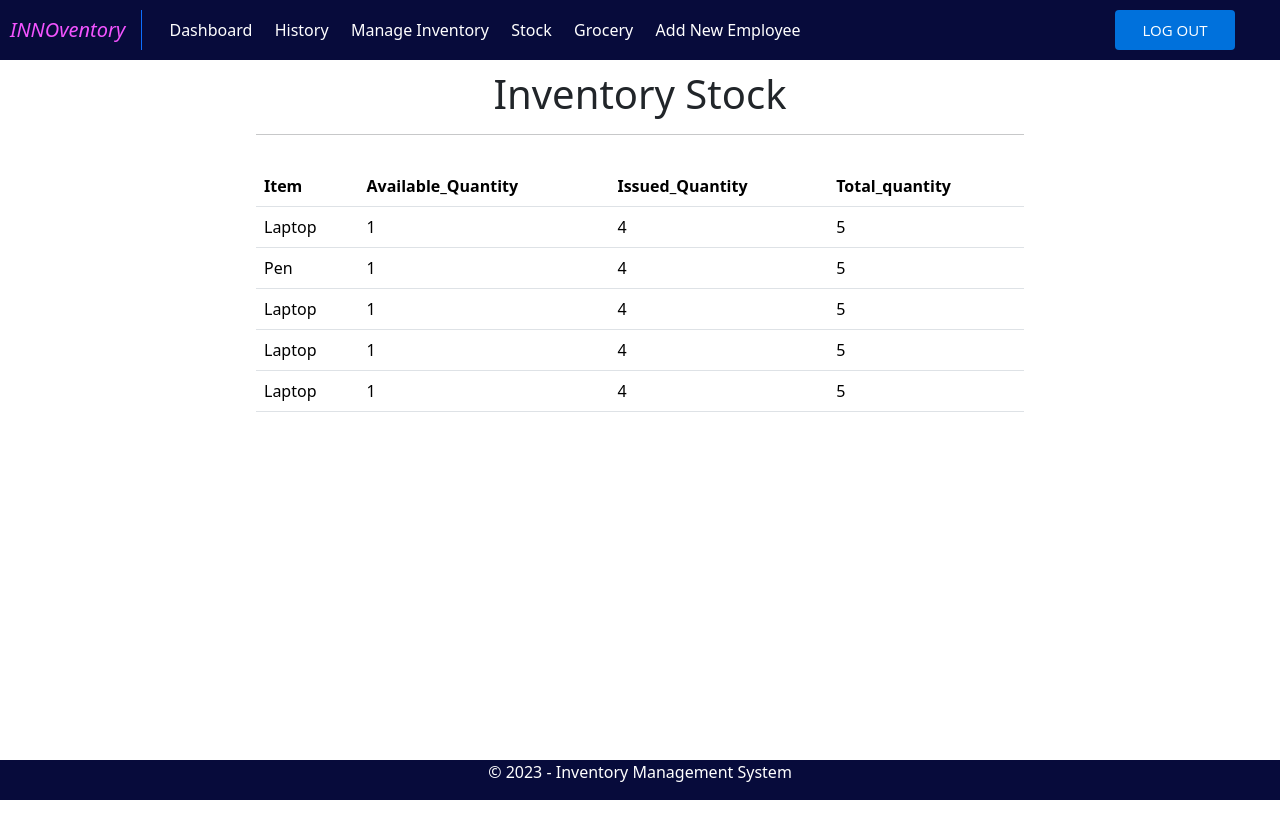
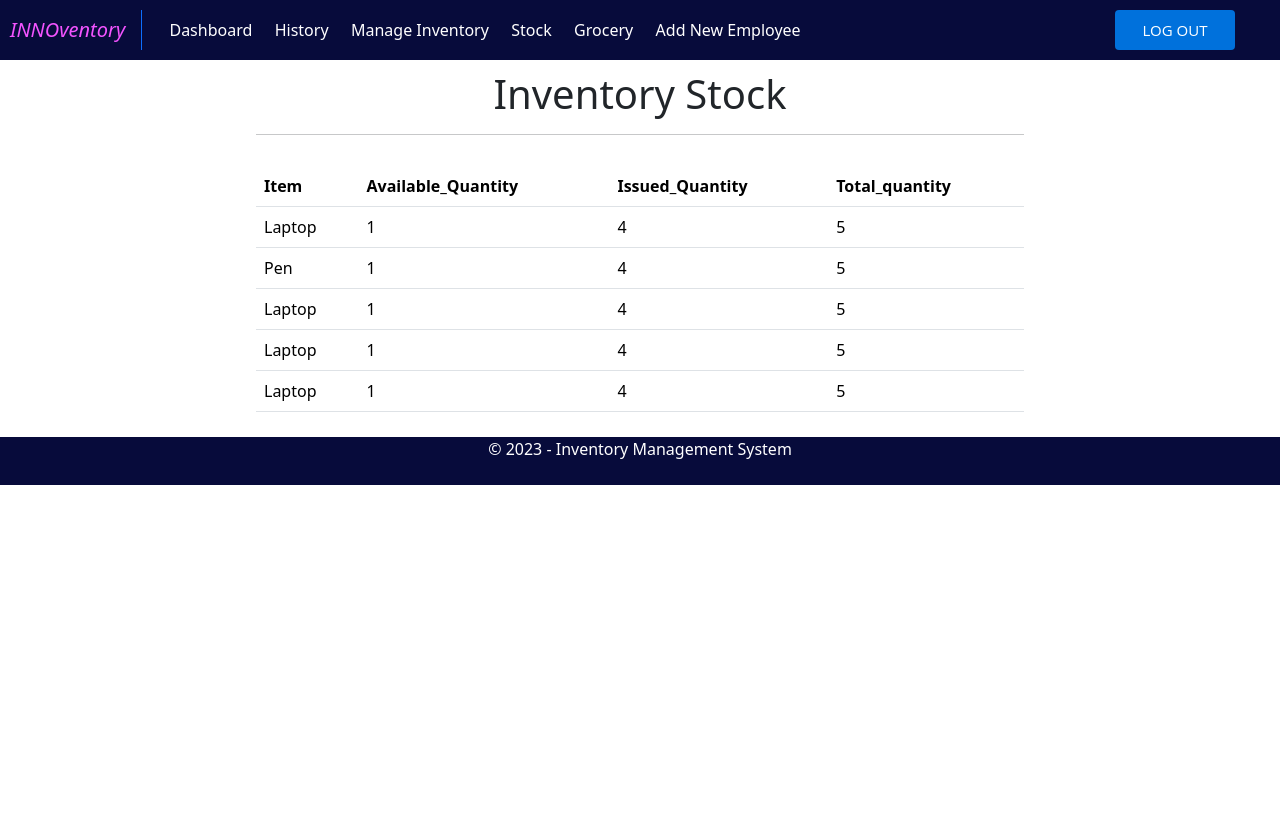
Before and after one commit to akanksha-dubey99/Inventory_MS, a React (Create React App) app: page /stock in a window 1280 px wide. Shown: the top 838 px of the page. After the commit the page ends 800 px from the top, so only its background shows below. Built offline with nearby package versions, Linux system fonts and the light colour scheme.

Commit message:
footer fixed

```diff
--- a/src/App.js
+++ b/src/App.js
@@ -1,5 +1,6 @@
 import React from "react";
 import Add_header from "./Components/Header";
+import Footer from "./Components/Footer";
 import AddInventory from "./Pages/ManageInventory";
 import { BrowserRouter,Routes,Route } from "react-router-dom";
 import Home from "./Pages/Home";
@@ -27,7 +28,7 @@ export default function App() {
       <Route path="addNewEmployee" element={<NewEmployee/>}/>
     </Routes>
     </BrowserRouter>
-
+   <Footer/>
     </>
   );
 }
--- /dev/null
+++ b/src/Components/Footer.js
@@ -0,0 +1,12 @@
+import "../Style/Header.css";
+
+function Footer() {
+  return (
+    <>
+      <div className="footer">
+        <span id="sp">© 2023 - Inventory Management System</span>
+      </div>
+    </>
+  )
+}
+export default Footer;
--- a/src/Components/Header.js
+++ b/src/Components/Header.js
@@ -22,9 +22,7 @@ function Add_header(){
          </div>
          <div><button id="logout"> <a >LOG OUT </a></button></div>
         </div>
-        <div className="footer">
-      <p>© 2023 - Inventory Management System</p>
-    </div>
+
         </>
     );
 }
--- a/src/Style/Header.css
+++ b/src/Style/Header.css
@@ -55,12 +55,14 @@
     background-color: #070b3b;
     color: white;
     text-align: center;
-    /* padding: 20px; */
-    position: fixed;
     bottom: 0;
     width: 100%;
+    margin-top: 2%;
+    height: 3rem;
   }
-
+  #sp{
+    margin-top: 10px;
+  }
 
 /*
 .nav-link{
--- a/src/Style/ManageInventory.css
+++ b/src/Style/ManageInventory.css
@@ -2,7 +2,7 @@
     width: 60%;
   margin: auto;
   margin-top: 10px;
-  height: 1000px;
+  /* height: 1000px; */
 }
 .label{
     font-size: 17px;
```
